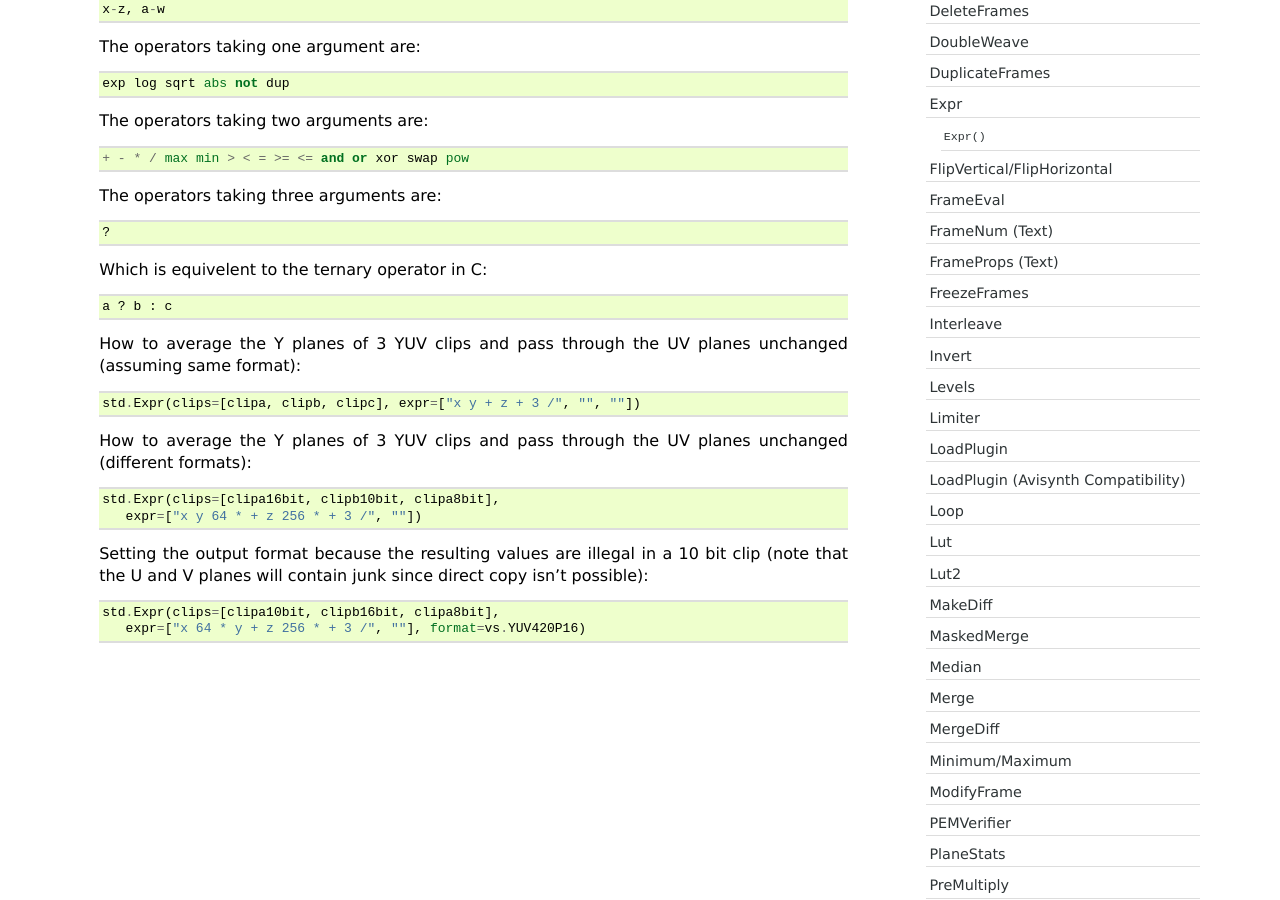
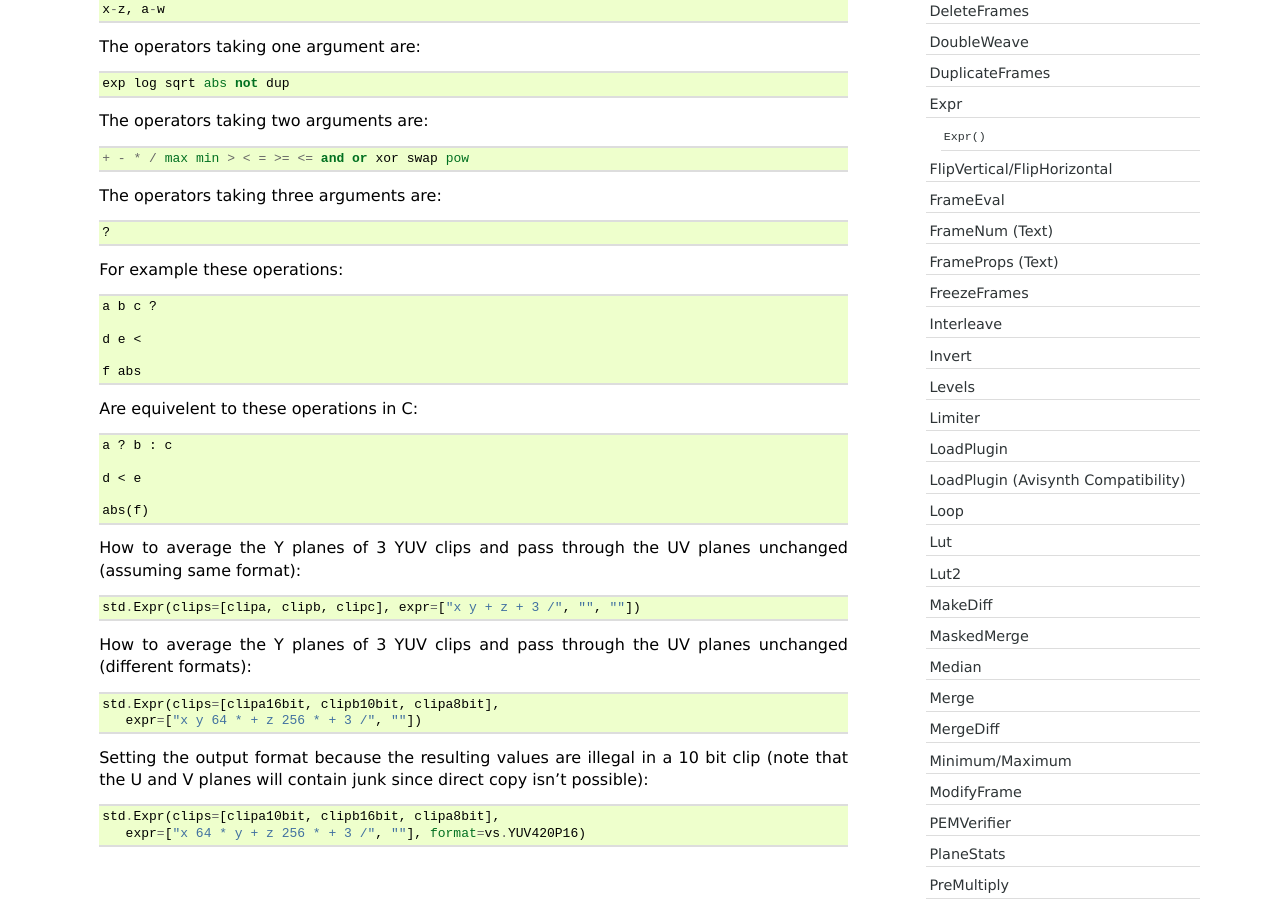
Before and after one commit to vapoursynth/vapoursynth, a Sphinx documentation site: the page built from doc/functions/expr.rst, in a window 1280 px wide and 900 px high, scrolled down 963 px. Built offline with Sphinx 7.4.7, drawn with Linux system fonts in a browser that asks for light colours; formulas are drawn with MathJax 3.

Commit message:
Clarify expr evaluation order

```diff
--- a/doc/functions/expr.rst
+++ b/doc/functions/expr.rst
@@ -65,9 +65,21 @@ Expr
 
       ?
 
-   Which is equivelent to the ternary operator in C::
+   For example these operations::
+
+      a b c ?
+
+      d e <
+
+      f abs
+
+   Are equivelent to these operations in C::
 
       a ? b : c
+
+      d < e
+
+      abs(f)
 
    How to average the Y planes of 3 YUV clips and pass through the UV planes
    unchanged (assuming same format)::
```
